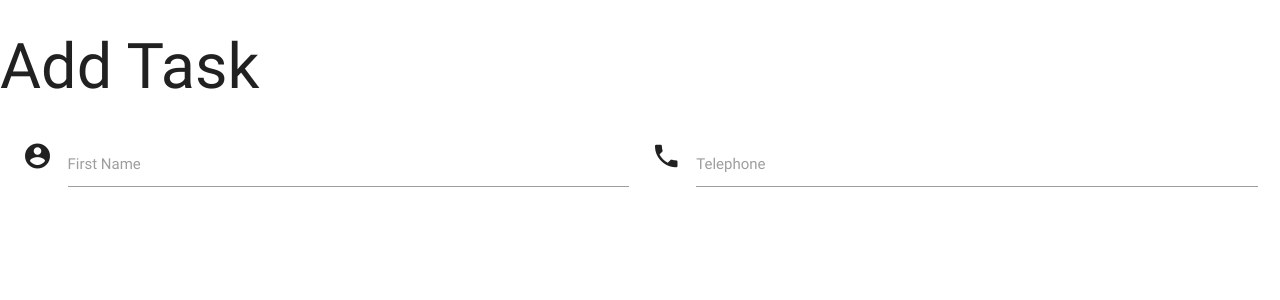
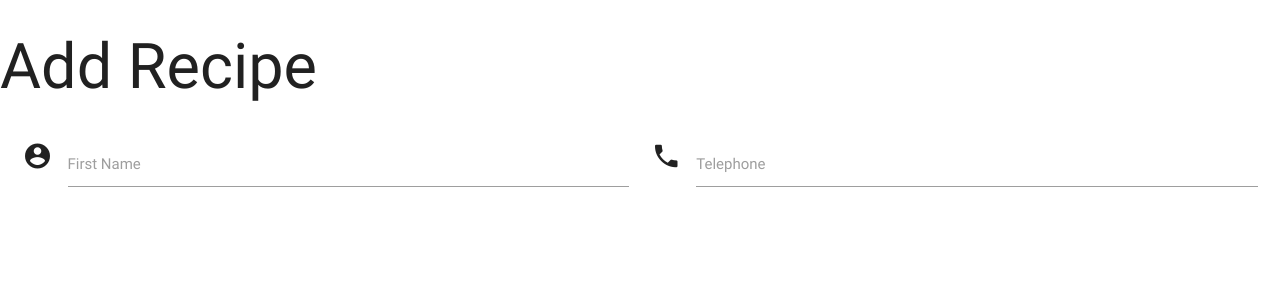
Before and after one commit to Code-Institute-Submissions/4th-milestone, a Flask app: page /add_recipe in a window 1280 px wide. Shown: the top 300 px of the page. Run offline with Flask 2, Linux system fonts and the light colour scheme; some libraries are stand-ins or nearby versions.

Commit message:
Changed heading

```diff
--- a/templates/addrecipes.html
+++ b/templates/addrecipes.html
@@ -1,7 +1,7 @@
 {% extends 'base.html' %} {% block content %}
 
 
-<h1>Add Task</h1>
+<h1>Add Recipe</h1>
 
 <div class="row">
     <form  action="" method="POST" class="col s12">
```
